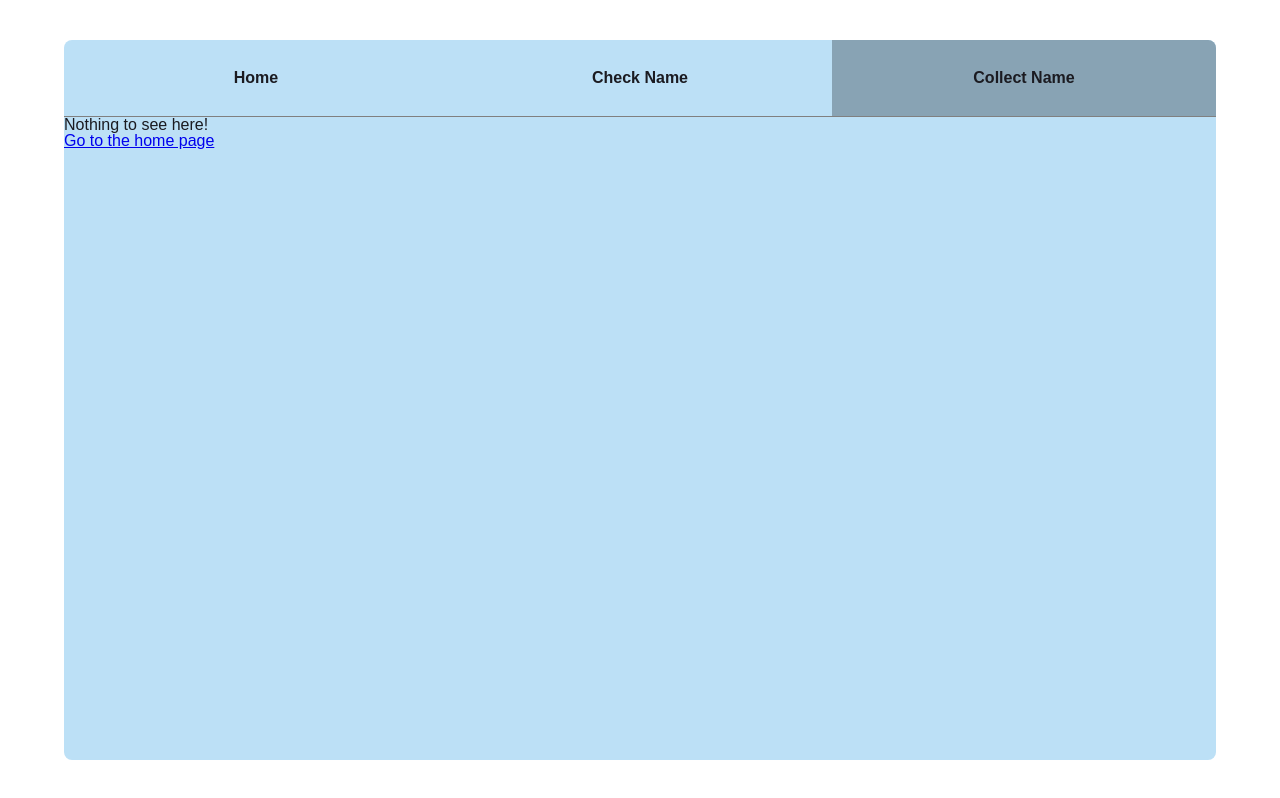
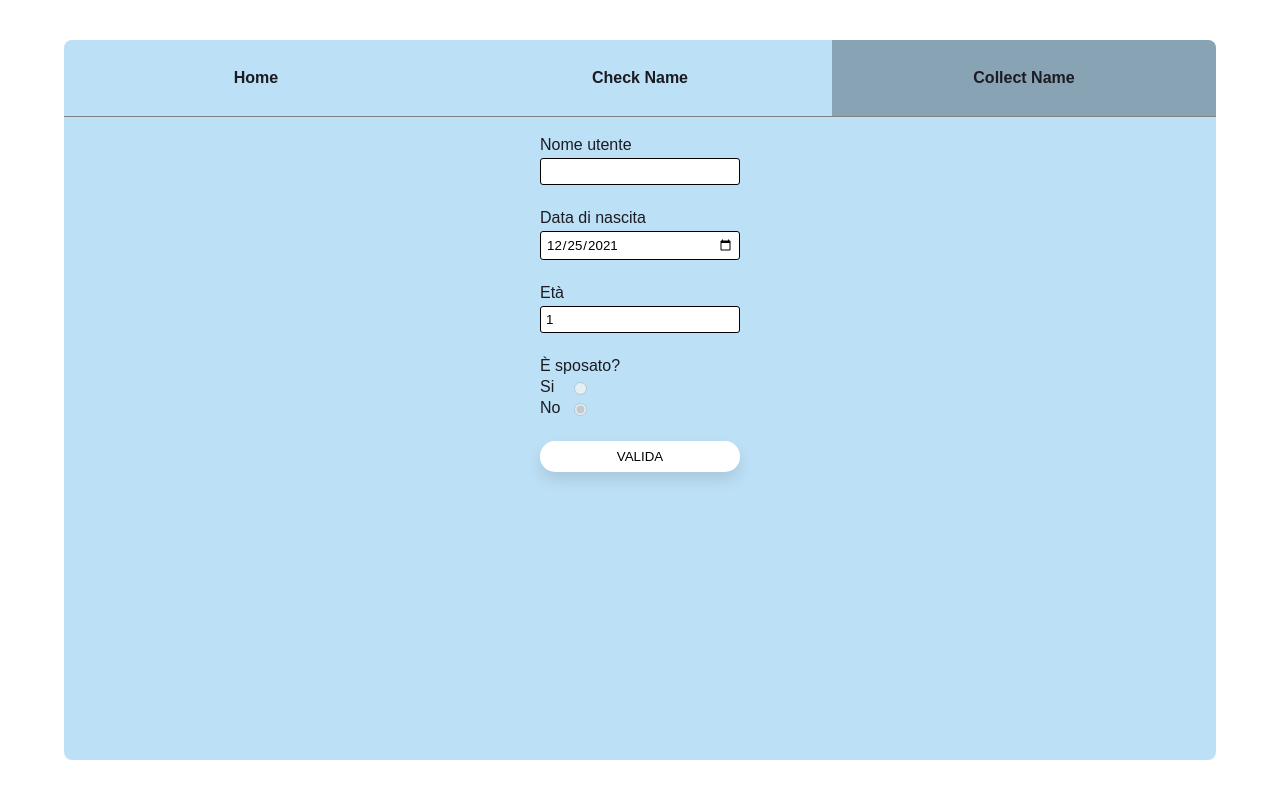
Before and after one commit to Gcollova/bttt_frontend, a React (Create React App) app: page /collect-name in a window 1280 px wide. Built offline with nearby package versions, Linux system fonts and the light colour scheme.

Commit message:
collect name init

```diff
--- a/src/App.tsx
+++ b/src/App.tsx
@@ -3,6 +3,7 @@ import { CheckName } from './pages/CheckName/CheckName';
 import { Home } from './pages/Home/Home';
 import styles from './app.module.scss';
 import { useState } from "react";
+import CollectName from "./pages/CollectName/CollectName";
 
 
 export default function App() {
@@ -11,6 +12,7 @@ export default function App() {
         <Route path="/" element={<Layout />}>
           <Route index element={<Home />} />
           <Route path="check-name" element={<CheckName />} />
+          <Route path="collect-name" element={<CollectName />} />
           <Route path="*" element={<NoMatch />} />
         </Route>
       </Routes>
--- /dev/null
+++ b/src/interfaces/user_interface.ts
@@ -0,0 +1,6 @@
+export interface User{
+    name:           string,
+    age:            number,
+    isMarried:      boolean,
+    dateOfBirth:    string
+}
--- a/src/libs/_const.scss
+++ b/src/libs/_const.scss
@@ -23,6 +23,16 @@ $mainText: rgb(27, 27, 33);
                 border: 1px solid black;
                 border-radius: 3px;
             }
+            .radioWrapper{
+                display: flex;
+                justify-content: space-between;
+                max-width: 50px;
+                align-items: center;
+
+                input{
+                    min-width: 0;
+                }
+            }
         }
 
         button{
--- a/src/pages/CheckName/CheckName.tsx
+++ b/src/pages/CheckName/CheckName.tsx
@@ -17,7 +17,7 @@ export function CheckName() {
   function handleSubmission(e:React.FormEvent<HTMLFormElement>){
     e.preventDefault();
     console.log(value.trim().match(/^[a-z ,.'-]+$/i))
-    if(value.trim() !== "" && nameCheck(value)){
+    if(value.trim() !== "" && nameCheck(value.trim())){
 
       setStatus("SEND_DATA");
     } else{
--- a/src/pages/CollectName/CollectName.tsx
+++ b/src/pages/CollectName/CollectName.tsx
@@ -1,14 +1,145 @@
-import React from "react";
-import styles from './collect_name.module.scss';
-
-
+import React, { useMemo, useState } from "react";
+import { User } from "../../interfaces/user_interface";
+import { nameCheck } from "../../services/name_regex";
+import styles from "./collect_name.module.scss";
 
 const CollectName = () => {
-    return(
-        <div>
+  let maxAge = new Date().setFullYear(new Date().getFullYear() - 150);
+  let minAge = new Date().setFullYear(new Date().getFullYear() - 1);
+  const [user, setUser] = useState<User>({
+    name: "",
+    age: 1,
+    dateOfBirth: new Date(minAge).toISOString().split("T")[0],
+    isMarried: false,
+  });
 
+  function calculateAge(birthday: Date) {
+    var ageDifMs = Date.now() - birthday.getTime();
+    var ageDate = new Date(ageDifMs);
+    setUser({
+      ...user,
+      age: Math.abs(ageDate.getUTCFullYear() - 1970),
+      dateOfBirth: new Date(birthday).toISOString().split("T")[0],
+    });
+  }
+  function calculateDate(age: number) {
+    let toReturn = new Date().setFullYear(new Date().getFullYear() - age);
+    setUser({
+      ...user,
+      age,
+      dateOfBirth: new Date(toReturn).toISOString().split("T")[0],
+    });
+  }
+
+  function handleSubmission(e: React.FormEvent<HTMLFormElement>) {
+    e.preventDefault();
+
+    if (user.name.trim() !== "" && nameCheck(user.name.trim())) {
+      //   setStatus("SEND_DATA");
+    } else {
+      alert("Il nome inserito non è valido");
+      setUser({
+        age: 1,
+        name: "",
+        dateOfBirth: new Date(minAge).toISOString().split("T")[0],
+        isMarried: false,
+      });
+    }
+  }
+
+  useMemo(() => {
+    if (user.age < 18 && user.isMarried) {
+      setUser({ ...user, isMarried: false });
+    }
+  }, [user]);
+
+  return (
+    <div className={styles.main}>
+      <form onSubmit={(e) => handleSubmission(e)} action="">
+        <div className={styles.inputWrapper}>
+          <label htmlFor="searchName"> Nome utente</label>
+          <input
+            id="searchName"
+            name="searcName"
+            type="text"
+            value={user.name}
+            onChange={(e) => {
+              setUser({ ...user, name: e.target.value });
+            }}
+            required
+          ></input>
         </div>
-    )
-}
+        <div className={styles.inputWrapper}>
+          <label htmlFor="dateOfBirth"> Data di nascita</label>
+          <input
+            id="dateOfBirth"
+            name="dateOfBirth"
+            type="date"
+            value={user.dateOfBirth}
+            onChange={(e) => {
+              calculateAge(new Date(e.target.value));
+            }}
+            required
+            min={new Date(maxAge).toISOString().split("T")[0]}
+            max={new Date(minAge).toISOString().split("T")[0]}
+          ></input>
+        </div>
+
+        <div className={styles.inputWrapper}>
+          <label htmlFor="age"> Età</label>
+          <input
+            id="age"
+            name="age"
+            type="number"
+            value={user.age}
+            onChange={(e) => {
+              if (
+                parseInt(e.target.value) >= 1 &&
+                parseInt(e.target.value) <= 150
+              ) {
+                calculateDate(parseInt(e.target.value));
+              }
+            }}
+            required
+          ></input>
+        </div>
+
+        <div className={styles.inputWrapper}>
+          <p>È sposato?</p>
+          <div className={styles.radioWrapper}>
+            <label htmlFor="yes"> Si</label>
+            <input
+              disabled={user.age < 18}
+              id="yes"
+              placeholder="Si"
+              name="isMarried"
+              type="radio"
+              checked={user.isMarried}
+              onChange={(e) => {
+                setUser({ ...user, isMarried: true });
+              }}
+              required
+            ></input>
+          </div>
+          <div className={styles.radioWrapper}>
+            <label htmlFor="no"> No</label>
+            <input
+              disabled={user.age < 18}
+              id="no"
+              name="isMarried"
+              type="radio"
+              checked={!user.isMarried}
+              onChange={(e) => {
+                setUser({ ...user, isMarried: false });
+              }}
+              required
+            ></input>
+          </div>
+        </div>
+        <button>VALIDA</button>
+      </form>
+    </div>
+  );
+};
 
 export default CollectName;
--- a/src/pages/CollectName/collect_name.module.scss
+++ b/src/pages/CollectName/collect_name.module.scss
@@ -0,0 +1,14 @@
+@use '../../libs/const';
+
+.main{
+    height: 100%;
+    width: 100%;
+    display: flex;
+    flex-direction: column;
+    justify-content: center;
+    align-items: center;
+    form{
+        @include const.custom-form;
+    }
+
+}
--- a/src/services/name_regex.ts
+++ b/src/services/name_regex.ts
@@ -1,5 +1,5 @@
 export function nameCheck(value:string){
-    if(value.match(/^[a-z ,.'-]+$/i)! !== null){
+    if(value.match(/^[a-z ,.'-]+$/i)! !== null && value.length >= 5 && value.length <= 50){
         return true;
     }
     else{
```
